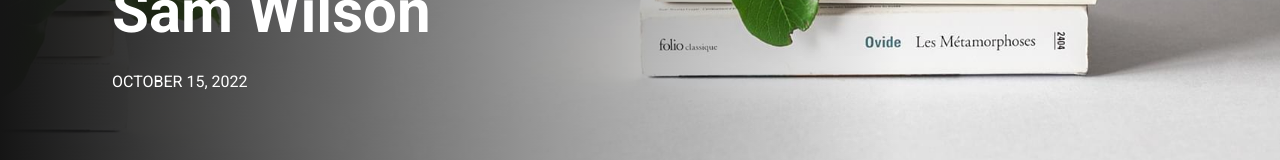
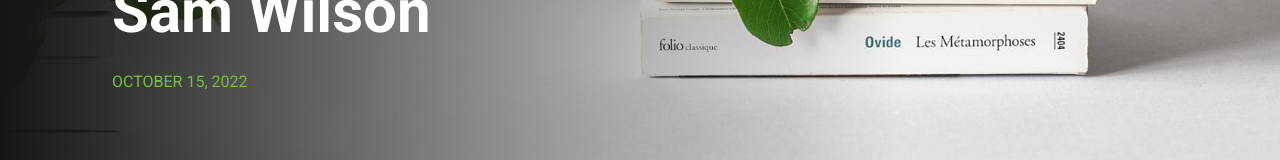
Before and after one commit to Shuvo0414/book-library, a React (Vite) app: page / in a window 1280 px wide. Shown: the part 472-632 px from the top of the page. Built offline with nearby package versions, Linux system fonts and the light colour scheme; no server answers.

Commit message:
Set text color for dark mood in banner and navbar component

```diff
--- a/src/components/Banner/Banner.jsx
+++ b/src/components/Banner/Banner.jsx
@@ -33,7 +33,7 @@ const Banner = () => {
                 <h1 className=" text-4xl px-4 font-bold md:text-6xl">
                   Small Stories by Sam Wilson
                 </h1>
-                <p className=" px-4">OCTOBER 15, 2022</p>
+                <p className=" px-4 text-[#76bd42]">OCTOBER 15, 2022</p>
               </div>
             </div>
           </div>
@@ -50,7 +50,7 @@ const Banner = () => {
                 <h1 className=" text-4xl px-4 font-bold md:text-6xl">
                   New Little World by Chris Awdry
                 </h1>
-                <p className=" px-4">NOVEMBER 07, 2022</p>
+                <p className=" px-4 text-[#76bd42]">NOVEMBER 07, 2022</p>
               </div>
             </div>
           </div>
@@ -67,7 +67,7 @@ const Banner = () => {
                 <h1 className=" text-4xl px-4 font-bold md:text-6xl">
                   Ascendant by Jack Campbell
                 </h1>
-                <p className=" px-4">NOVEMBER 09, 2022</p>
+                <p className=" px-4 text-[#76bd42]">NOVEMBER 09, 2022</p>
               </div>
             </div>
           </div>
--- a/src/components/Navbar/Navbar.jsx
+++ b/src/components/Navbar/Navbar.jsx
@@ -18,7 +18,7 @@ const Navbar = () => {
             isPending
               ? "pending "
               : isActive
-              ? " text-[#1A1E4A] dark:text-red-600 underline font-bold"
+              ? " text-[#1A1E4A]  underline font-bold"
               : ""
           }
         >
```
